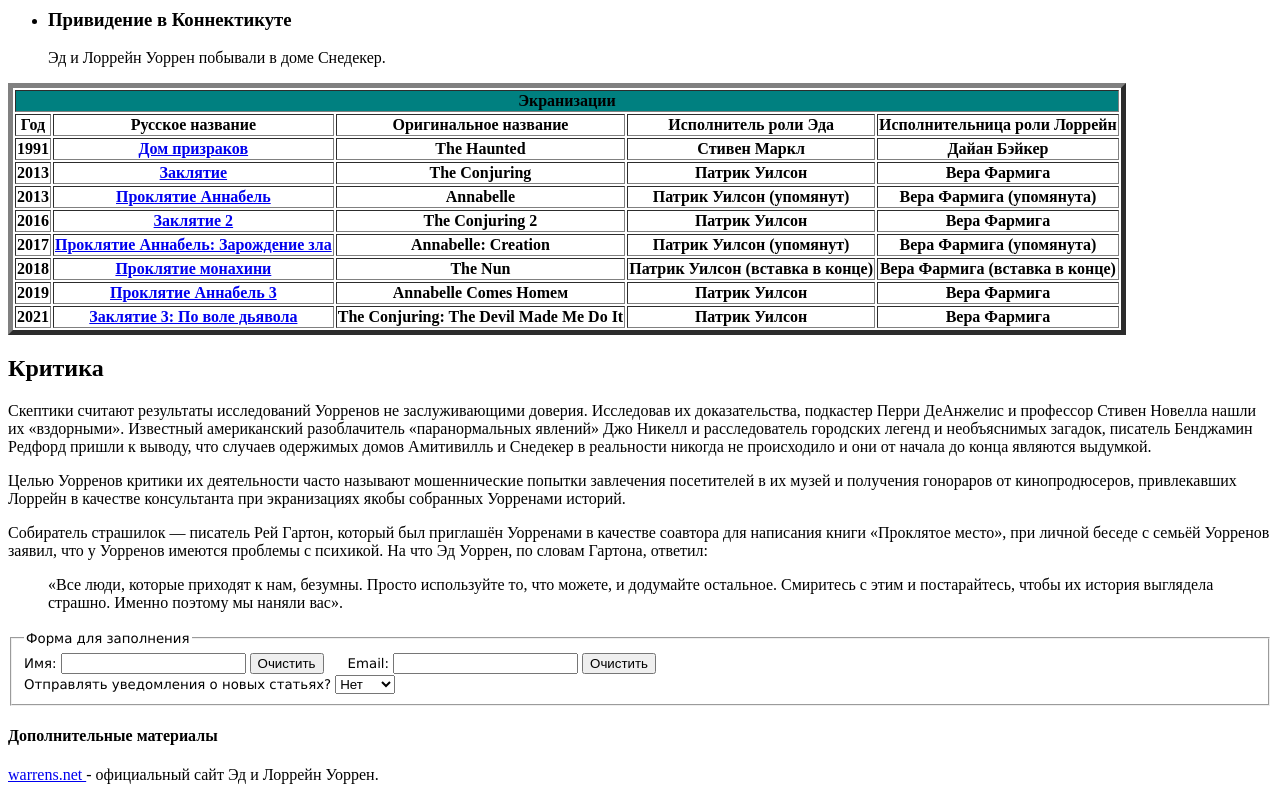
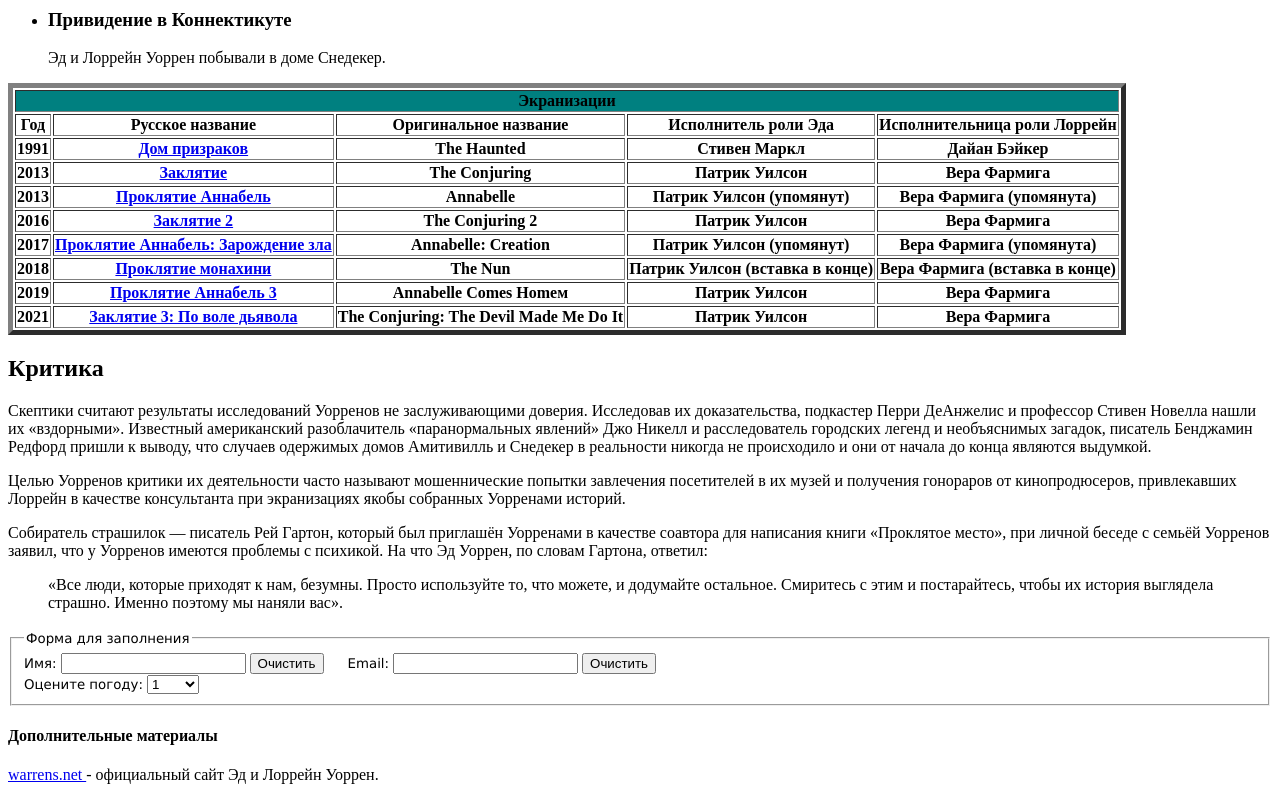
Before and after one commit to LmBomj/web_project, a plain HTML site: page build/index.html in a window 1280 px wide. Shown: the part 1690-2490 px from the top of the page. Drawn offline with Linux system fonts and the light colour scheme.

Commit message:
Update index.html

```diff
--- a/build/index.html
+++ b/build/index.html
@@ -211,11 +211,19 @@
                 <font face="Verdana"><small>Email:</small></font> <input type="text" name="user_name">
                 <button type="button">Очистить</button> <br>
 
-                <font face="Verdana"><small>Отправлять уведомления о новых статьях?</small></font>
+                <font face="Verdana"><small>Оцените погоду:</small></font>
                 <select>
                     <optgroup>
-                        <option value="text">Нет</option>
-                        <option value="text">Да</option>
+                        <option value="text">1</option>
+                        <option value="text">2</option>
+						<option value="text">3</option>
+						<option value="text">4</option>
+						<option value="text">5</option>
+						<option value="text">6</option>
+						<option value="text">7</option>
+						<option value="text">8</option>
+						<option value="text">9</option>
+						<option value="text">10</option>
                     </optgroup>
                 </select>
             </fieldset>
```
